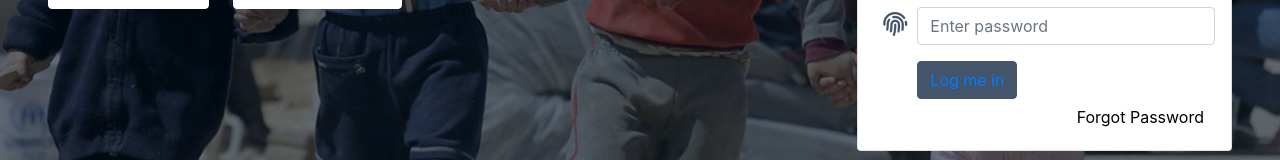
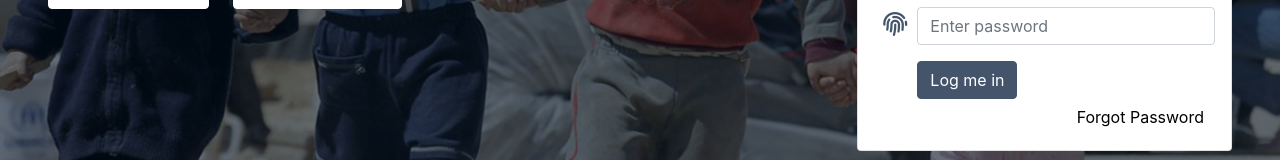
Before and after one commit to JoyceAtDure/smartsetupReact, a React (Create React App) app: page / in a window 1280 px wide. Shown: the part 434-594 px from the top of the page. Built offline with nearby package versions, Linux system fonts and the light colour scheme.

Commit message:
modal popup

```diff
--- a/src/assets/css/custom.css
+++ b/src/assets/css/custom.css
@@ -755,6 +755,7 @@ width: 0px; position: absolute; padding: 0px; */
 
     color: #fff;
 }
+
 /* css from sarita bare */
 .navbar-brand span{
     font-size: 1.6rem;
--- a/src/pages/Home.js
+++ b/src/pages/Home.js
@@ -6,7 +6,12 @@ import {
     Route,
     Link
 } from "react-router-dom";
-
+import Modal from 'react-bootstrap/Modal';
+import ModalDialog from 'react-bootstrap/ModalDialog';
+import ModalHeader from 'react-bootstrap/ModalHeader';
+import ModalTitle from 'react-bootstrap/ModalTitle';
+import ModalBody from 'react-bootstrap/ModalBody';
+import ModalFooter from 'react-bootstrap/ModalFooter';
 import imgurl from '../assets/images/imgUrl';
 // import Dashboard from './pages/Dashboard';
 import Register from './Register';
@@ -19,7 +24,7 @@ const Home = () => {
             <div>
                 <Navbar className="navbg" expand="lg">
                     <Navbar.Brand href="#home">
-                    <img className="endLogo" src={imgurl.endlogo.default}/>
+                        <img className="endLogo" src={imgurl.endlogo.default} />
                         <span className="ml-2">Smart-Setup</span>
                     </Navbar.Brand>
                     <Navbar.Toggle aria-controls="basic-navbar-nav" />
@@ -35,7 +40,7 @@ const Home = () => {
                     </Navbar.Collapse>
                 </Navbar>
             </div>
-            <div  className="mainContentLogin">
+            <div className="mainContentLogin">
                 <div className="row pt-5 pl-5 pr-5 maincontent">
                     <div className="col-8">
                         <p className="descmessage"> This is the first step for adapting the Global Prevent TB platform to country specific need. The user would need a one-time registration on the smart-set-up. Once the users have successfully registered, they will get access to the smart set-up where they can create a program, configure registration and service forms, alerts, dashboard indicators and publish. The user can also upload index cases for which contact investigation is needed, manage user groups and facility and even print QR coded cards. </p>
@@ -77,7 +82,7 @@ const Home = () => {
                                     </Form.Group>
 
                                     <Button className="loginBtn" variant="primary" type="submit">
-                                <Link  to="/Dashboard"> Log me in</Link>
+                                        <Link to="/Dashboard" className="text-white"> Log me in</Link>
 
                                     </Button>
                                     <div>
@@ -85,6 +90,8 @@ const Home = () => {
                                             Forgot Password
                                     </Button>
                                     </div>
+
+
 
                                 </Form>
                             </Card.Body>
@@ -98,7 +105,7 @@ const Home = () => {
             <div className="footer">
                 <div className="row">
                     <div className="col-6">
-                       <p className="footext">Powered by  <img className="fooimg" src={imgurl.durelogo.default}/></p>  </div>
+                        <p className="footext">Powered by  <img className="fooimg" src={imgurl.durelogo.default} /></p>  </div>
                     <div className="col-6">
                         <div class="widthMaxContent ml-auto pt-2">
                             <p className="footextcopy">Copyright © 2020. All rights reserved</p></div>
@@ -114,4 +121,6 @@ const Home = () => {
 
 };
 
+
+
 export default Home;
```
Lines whose indentation alone changed are shown as unchanged.
